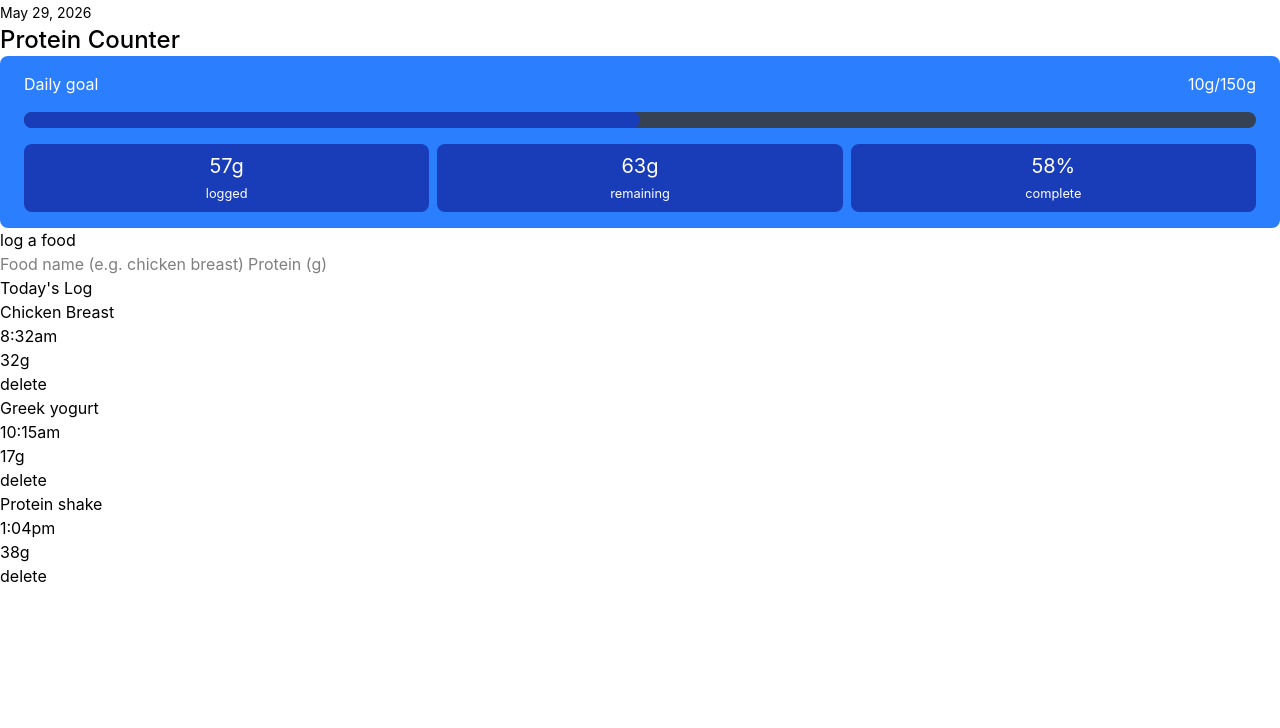
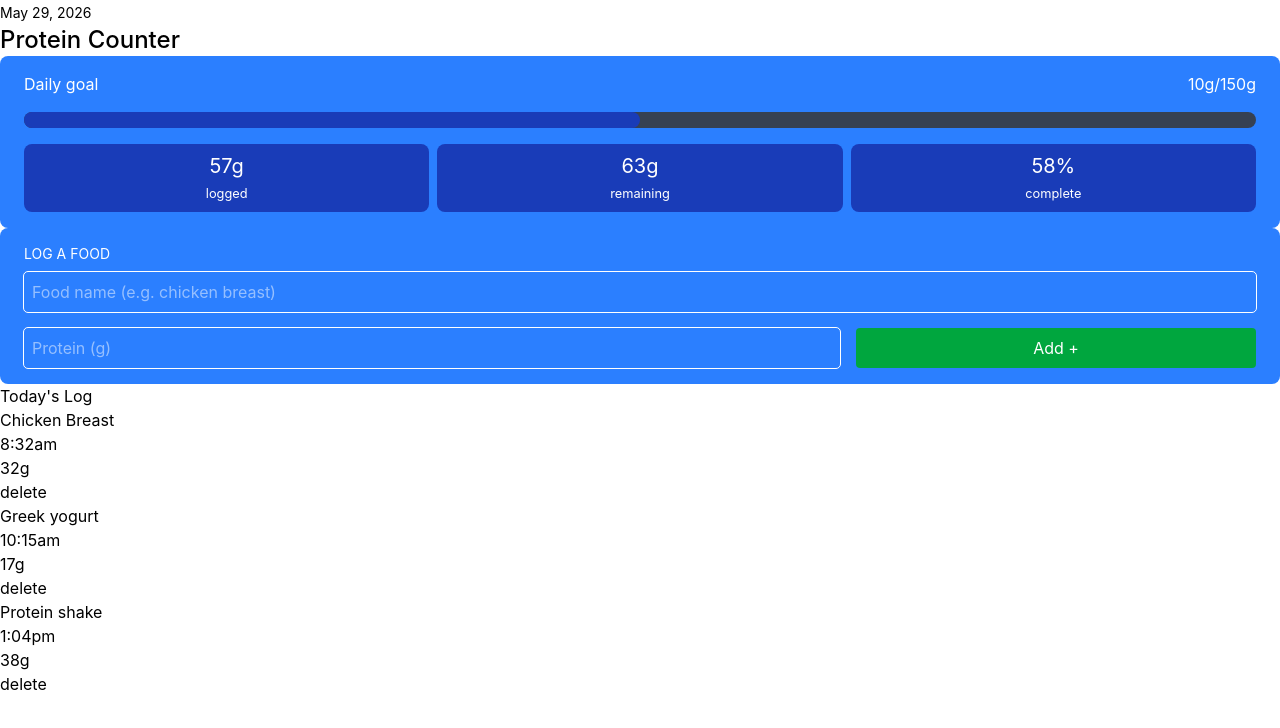
Before and after one commit to rumbawajomar/protein-counter, a React (Vite) app: page / in a window 1280 px wide. Shown: the top 728 px of the page. Built offline with nearby package versions, Linux system fonts and the light colour scheme.

Commit message:
Update FoodEntry styles

```diff
--- a/src/components/FoodEntry.jsx
+++ b/src/components/FoodEntry.jsx
@@ -1,9 +1,22 @@
 export default function FoodEntry() {
   return (
-    <div>
-      <p>log a food</p>
-      <input type="text" placeholder="Food name (e.g. chicken breast)" />
-      <input type="number" placeholder="Protein (g)" />
+    <div className="px-6 py-4 bg-blue-500 rounded-lg text-white">
+      <p className="uppercase text-sm mb-2">log a food</p>
+      <input
+        className="w-full block outline outline-solid outline-white p-2 rounded-sm mb-4"
+        type="text"
+        placeholder="Food name (e.g. chicken breast)"
+      />
+      <div className="flex justify-between gap-4">
+        <input
+          className="outline outline-solid outline-white p-2 rounded-sm flex-2"
+          type="number"
+          placeholder="Protein (g)"
+        />
+        <button className="bg-green-600 text-white flex-1 rounded-sm">
+          Add +
+        </button>
+      </div>
     </div>
   )
 }
```
